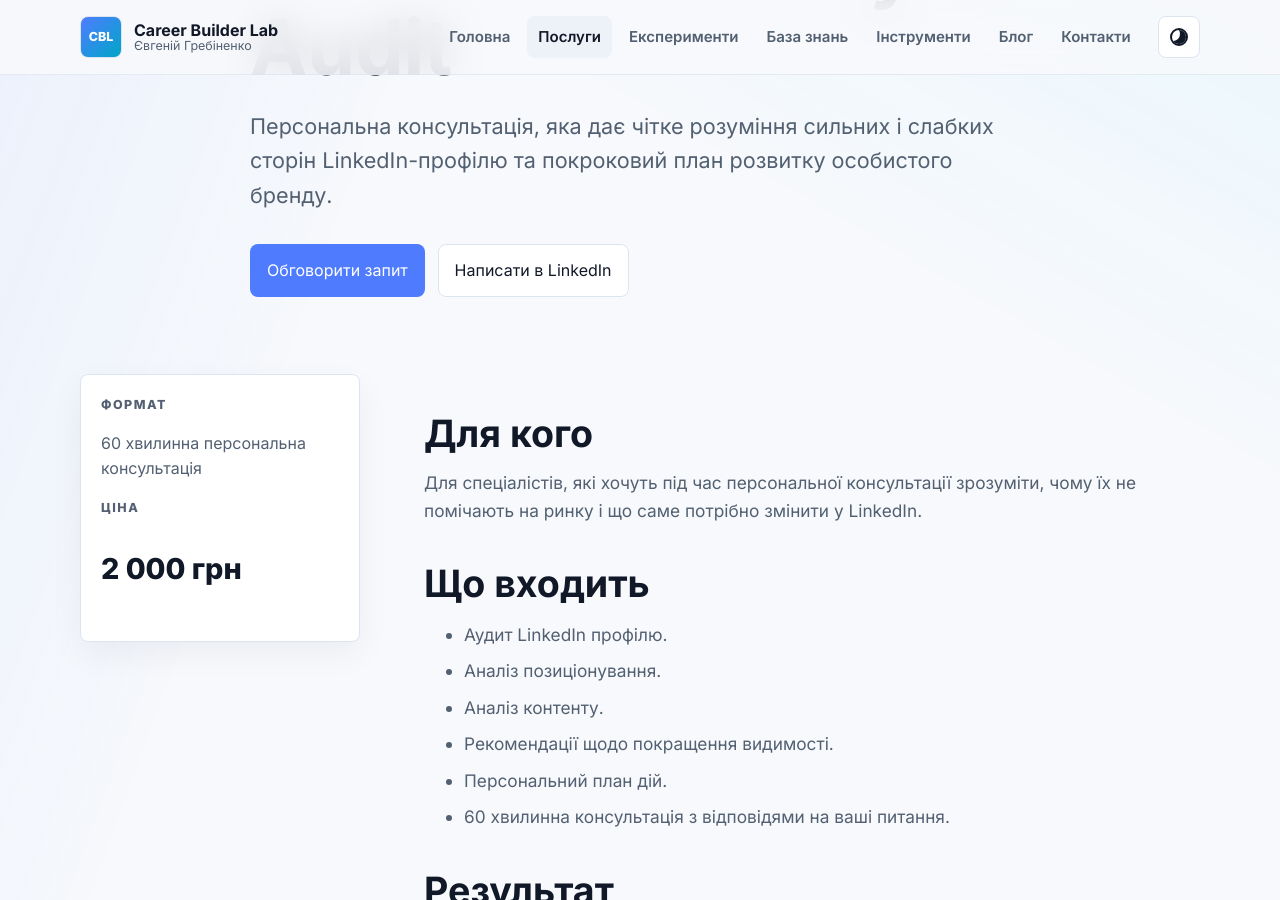
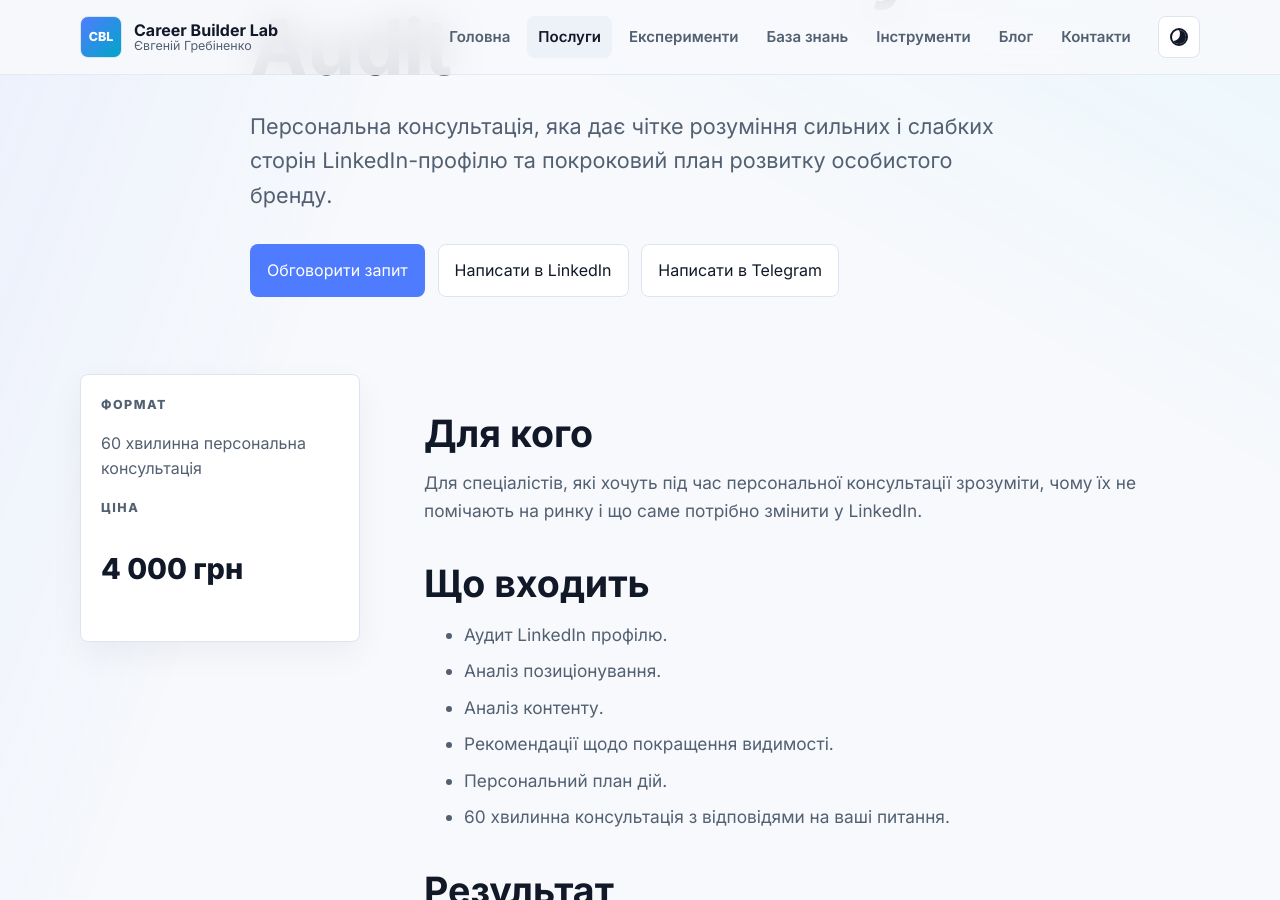
Before and after one commit to jenya112115-source/careerbuilderlab, a Jekyll site: the page built from _services/linkedin-visibility-audit.md, in a window 1280 px wide and 900 px high, scrolled down 346 px. Built offline with Jekyll 4.4.1, drawn with Linux system fonts in a browser that asks for light colours.

Commit message:
Add files via upload

```diff
--- a/_services/linkedin-visibility-audit.md
+++ b/_services/linkedin-visibility-audit.md
@@ -1,8 +1,9 @@
 ---
 title: "LinkedIn Visibility Audit"
 description: "Персональна консультація, яка дає чітке розуміння сильних і слабких сторін LinkedIn-профілю та покроковий план розвитку особистого бренду."
-price: "2 000 грн"
+price: "4 000 грн"
 format: "60 хвилинна персональна консультація"
+telegram_url: "https://t.me/linkedin_go"
 audience: "specialists"
 audience_label: "Для спеціалістів"
 order: 1
```
